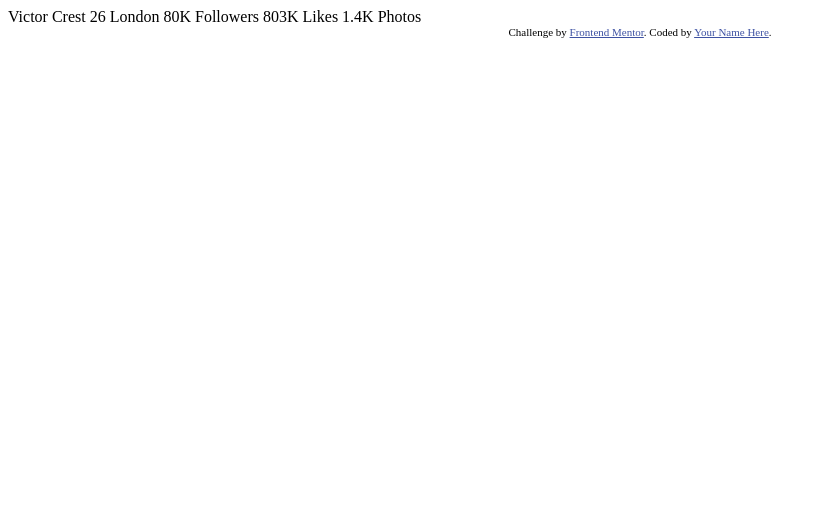
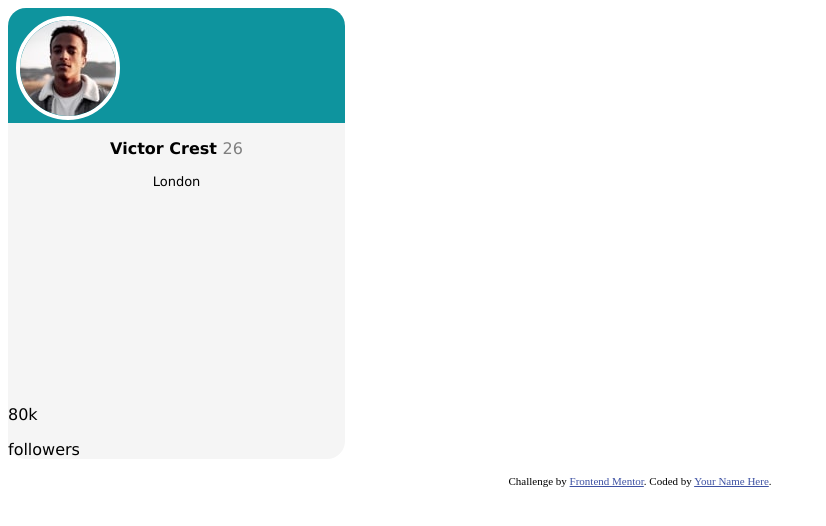
Before and after one commit to iagommendes/profile-card-component, a plain HTML site: page index.html in a window 1280 px wide. Shown: the whole page, without its empty margins (0-826 px from the left). Drawn offline with Linux system fonts and the light colour scheme.

Commit message:
starting with the basics

```diff
--- a/index.html
+++ b/index.html
@@ -1,35 +1,49 @@
 <!DOCTYPE html>
 <html lang="en">
+
 <head>
   <meta charset="UTF-8">
-  <meta name="viewport" content="width=device-width, initial-scale=1.0"> <!-- displays site properly based on user's device -->
+  <meta name="viewport" content="width=device-width, initial-scale=1.0">
+  <!-- displays site properly based on user's device -->
 
   <link rel="icon" type="image/png" sizes="32x32" href="./images/favicon-32x32.png">
+  <link rel="stylesheet" href="style.css">
 
   <title>Frontend Mentor | Profile card component</title>
 
   <!-- Feel free to remove these styles or customise in your own stylesheet 👍 -->
   <style>
-    .attribution { font-size: 11px; text-align: center; }
-    .attribution a { color: hsl(228, 45%, 44%); }
+    .attribution {
+      font-size: 11px;
+      text-align: center;
+    }
+
+    .attribution a {
+      color: hsl(228, 45%, 44%);
+    }
   </style>
 </head>
+
 <body>
-  Victor Crest
-  26
-  London
-
-  80K
-  Followers
-
-  803K
-  Likes
-
-  1.4K
-  Photos
+  <div class="profile-card">
+    <div class="pcard-header">
+      <img class="profile-pic" src="images/image-victor.jpg" alt="my-pic">
+    </div>
+    <div class="pcard-body">
+      <p class="name">Victor Crest <span class="year">26</span></p>
+      <p class="city">London</p>
+    </div>
+    <div class="footer-content">
+      <div class="content1">
+        <p class="amount">80k</p>
+        <p class="tag">followers</p>
+      </div>
+    </div>
+  </div>
   <div class="attribution">
     Challenge by <a href="https://www.frontendmentor.io?ref=challenge" target="_blank">Frontend Mentor</a>.
     Coded by <a href="#">Your Name Here</a>.
   </div>
 </body>
+
 </html>
--- /dev/null
+++ b/style.css
@@ -0,0 +1,59 @@
+.bg-main {
+    width: 450px;
+    /*height: 280px;*/
+    border: solid 1px red ;
+    background-color: aquamarine;
+}
+
+.profile-card {
+    width: 337px;
+    /*height: 415px;*/
+    background-color: whitesmoke;
+    border-radius: 18px;
+}
+
+.pcard-header {
+    background-color: rgb(14, 148, 158);
+    height: 115px;
+    border-radius: 18px 18px 0px 0px;
+}
+
+.pcard-body {
+    height: 250px;
+}
+
+.pcard-body p {
+    text-align: center;
+}
+
+.profile-pic {
+    border-radius: 100%;
+    border: solid 4px white;
+    margin: 8px;
+}
+
+p {
+    font-family: Verdana, Geneva, Tahoma, sans-serif;
+}
+
+
+hr {
+    color: gray;
+}
+
+.name {
+    font-weight: bold;
+}
+
+.year {
+    font-weight: normal;
+    color: gray;
+}
+
+.city {
+    font-size: small;
+}
+
+.footer-content {
+
+}
```
